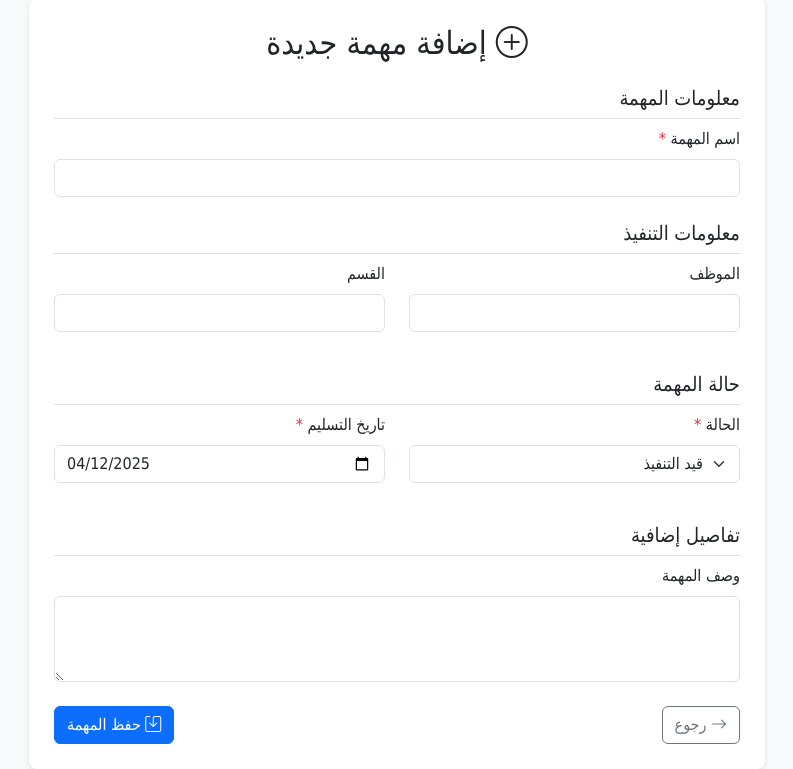
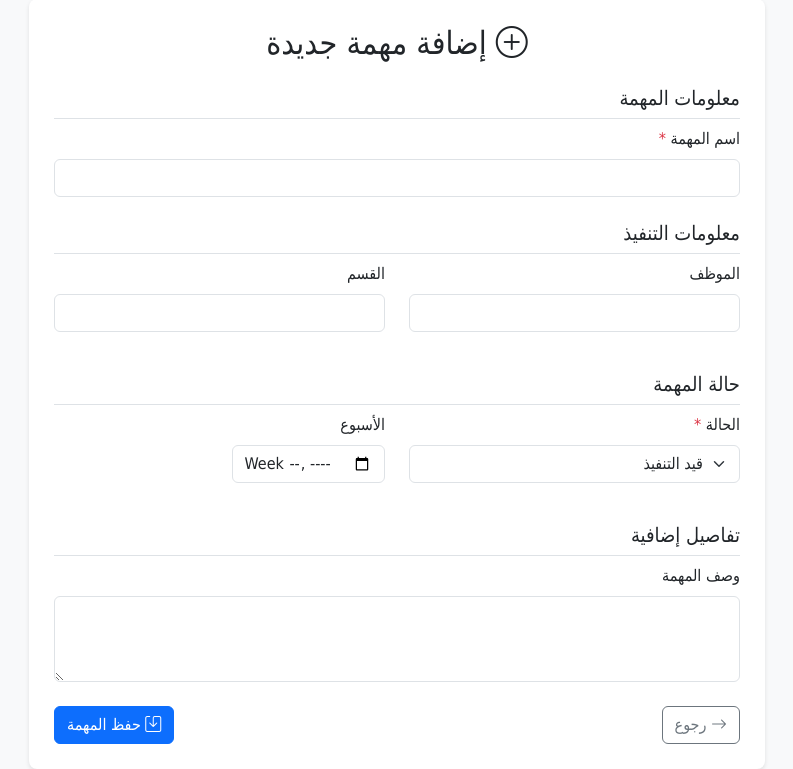
Before and after one commit to MhedyAlkhaldi/todo-app, a Flask app: template templates/add_task.html in a window 1280 px wide. Shown: the part 87-856 px from the top of the page, without its empty margins (243-1036 px from the left). Run offline with Flask 3, Linux system fonts and the light colour scheme; the template is opened without the code that fills it, so the values that code supplies are empty; some libraries are stand-ins or nearby versions.

Commit message:
adding date as week in add task

```diff
--- a/templates/add_task.html
+++ b/templates/add_task.html
@@ -148,9 +148,10 @@
                                     </option>
                                 </select>
                             </div>
-                            <div class="col-md-6 mb-3">
-                                <label for="date" class="form-label">تاريخ التسليم <span class="text-danger">*</span></label>
-                                <input type="date" class="form-control" id="date" name="date" required>
+                            <div class="col-md-3">
+                                <label for="week" class="form-label">الأسبوع</label>
+                                <input type="week" class="form-control" id="week" name="week"
+                                       value="{{ request.args.get('week') }}">
                             </div>
                         </div>
                     </div>
```
